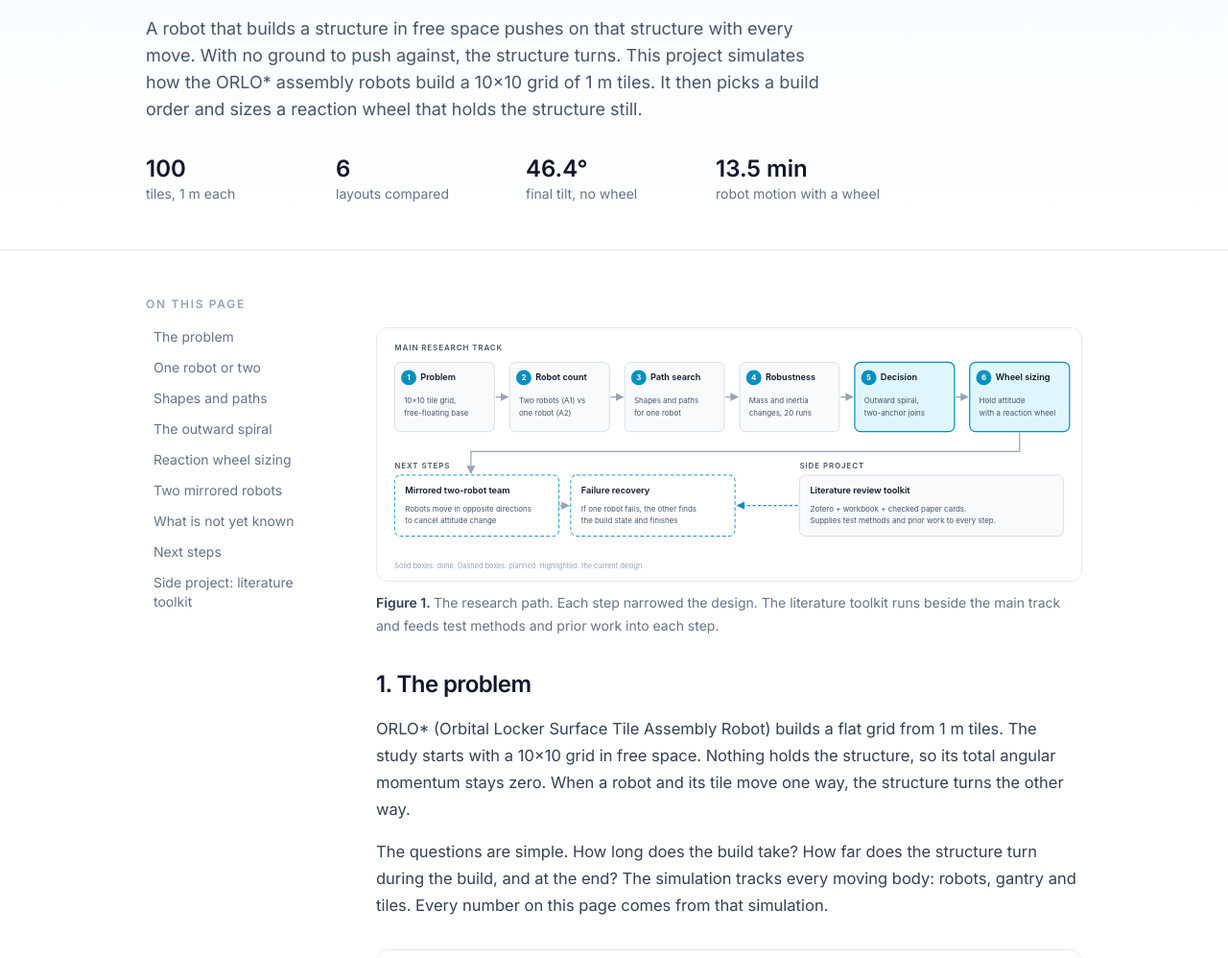
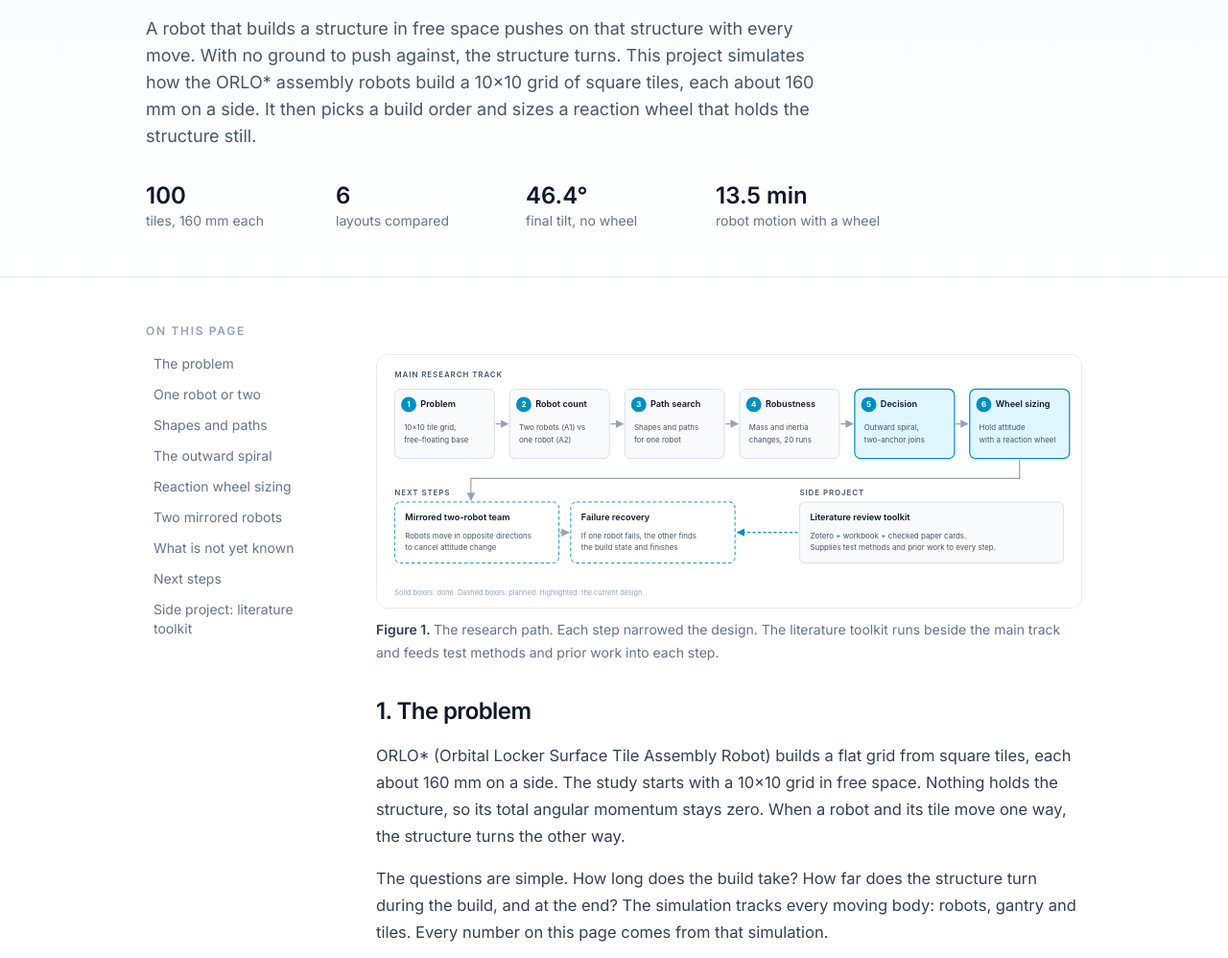
Before and after one commit to 16S893-AI-for-engineering-research/michaelkuhl10, an Astro site: page /michaelkuhl10/project in a window 1280 px wide. Shown: the part 229-1227 px from the top of the page at 96% size. Built offline with nearby package versions, Linux system fonts and the light colour scheme; Astro itself is replaced by a stand-in of ours; grey boxes are pictures that could not be loaded.

Commit message:
Correct tile size to 160 mm on the project page

```diff
--- a/src/pages/project.astro
+++ b/src/pages/project.astro
@@ -47,11 +47,11 @@ const wheelTable = [
       <p class="mt-5 max-w-prose text-lg text-slate-600">
         A robot that builds a structure in free space pushes on that structure with every move. With
         no ground to push against, the structure turns. This project simulates how the ORLO* assembly
-        robots build a 10×10 grid of 1 m tiles. It then picks a build order and sizes a reaction wheel
+        robots build a 10×10 grid of square tiles, each about 160 mm on a side. It then picks a build order and sizes a reaction wheel
         that holds the structure still.
       </p>
       <div class="mt-8 grid max-w-3xl grid-cols-2 gap-6 sm:grid-cols-4">
-        <div><p class="stat m-0">100</p><p class="m-0 text-sm text-slate-500">tiles, 1 m each</p></div>
+        <div><p class="stat m-0">100</p><p class="m-0 text-sm text-slate-500">tiles, 160 mm each</p></div>
         <div><p class="stat m-0">6</p><p class="m-0 text-sm text-slate-500">layouts compared</p></div>
         <div><p class="stat m-0">46.4°</p><p class="m-0 text-sm text-slate-500">final tilt, no wheel</p></div>
         <div><p class="stat m-0">13.5 min</p><p class="m-0 text-sm text-slate-500">robot motion with a wheel</p></div>
@@ -87,7 +87,7 @@ const wheelTable = [
       <section id="problem" class="scroll-mt-24">
         <h2>1. The problem</h2>
         <p>
-          ORLO* (Orbital Locker Surface Tile Assembly Robot) builds a flat grid from 1 m tiles. The
+          ORLO* (Orbital Locker Surface Tile Assembly Robot) builds a flat grid from square tiles, each about 160 mm on a side. The
           study starts with a 10×10 grid in free space. Nothing holds the structure, so its total
           angular momentum stays zero. When a robot and its tile move one way, the structure turns
           the other way.
```
Also changed, not shown: public/show/zig/text/how-it-works.md (+1 -1 lines), src/data/show/zig.json (+1 -1 lines).
